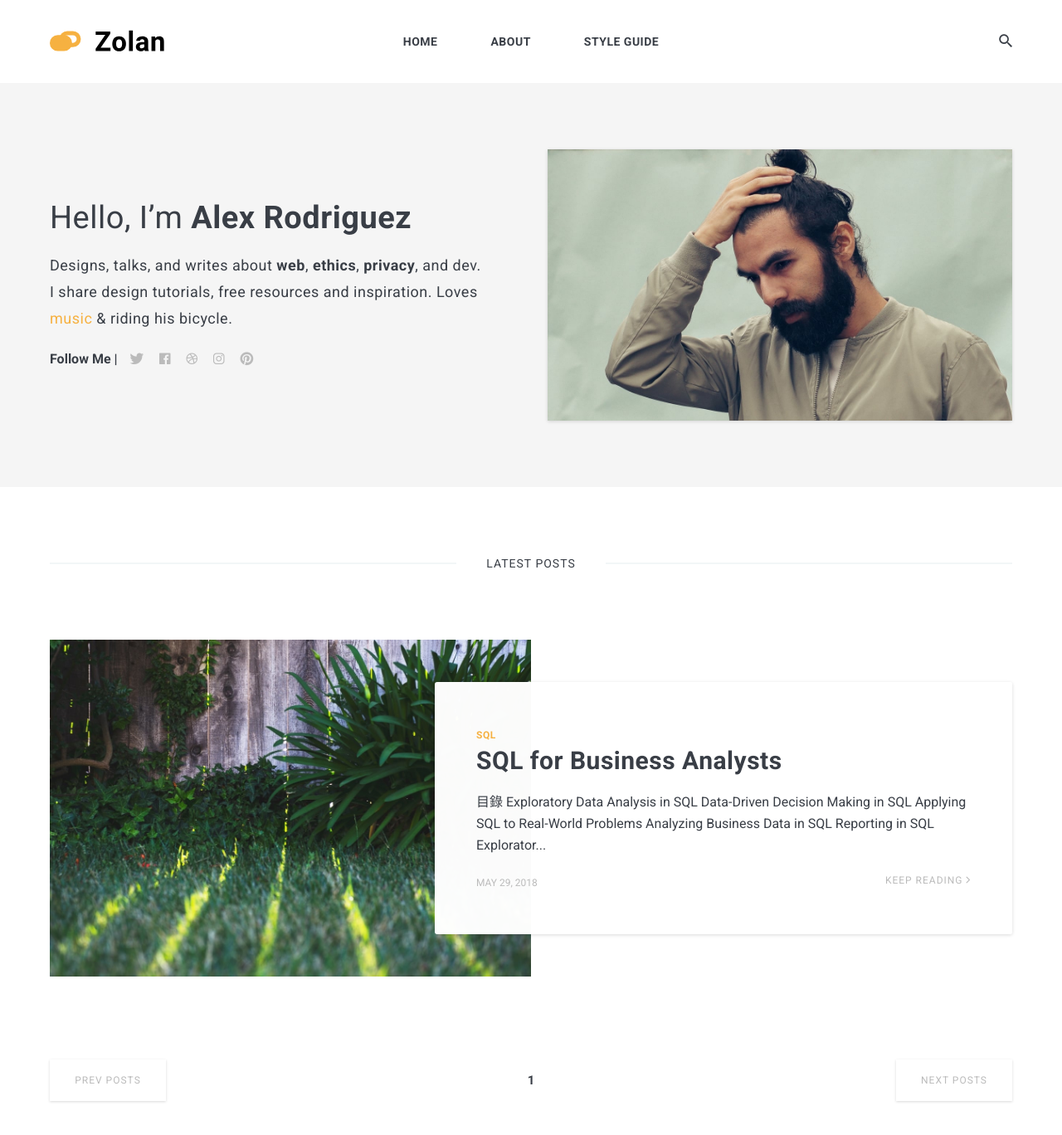
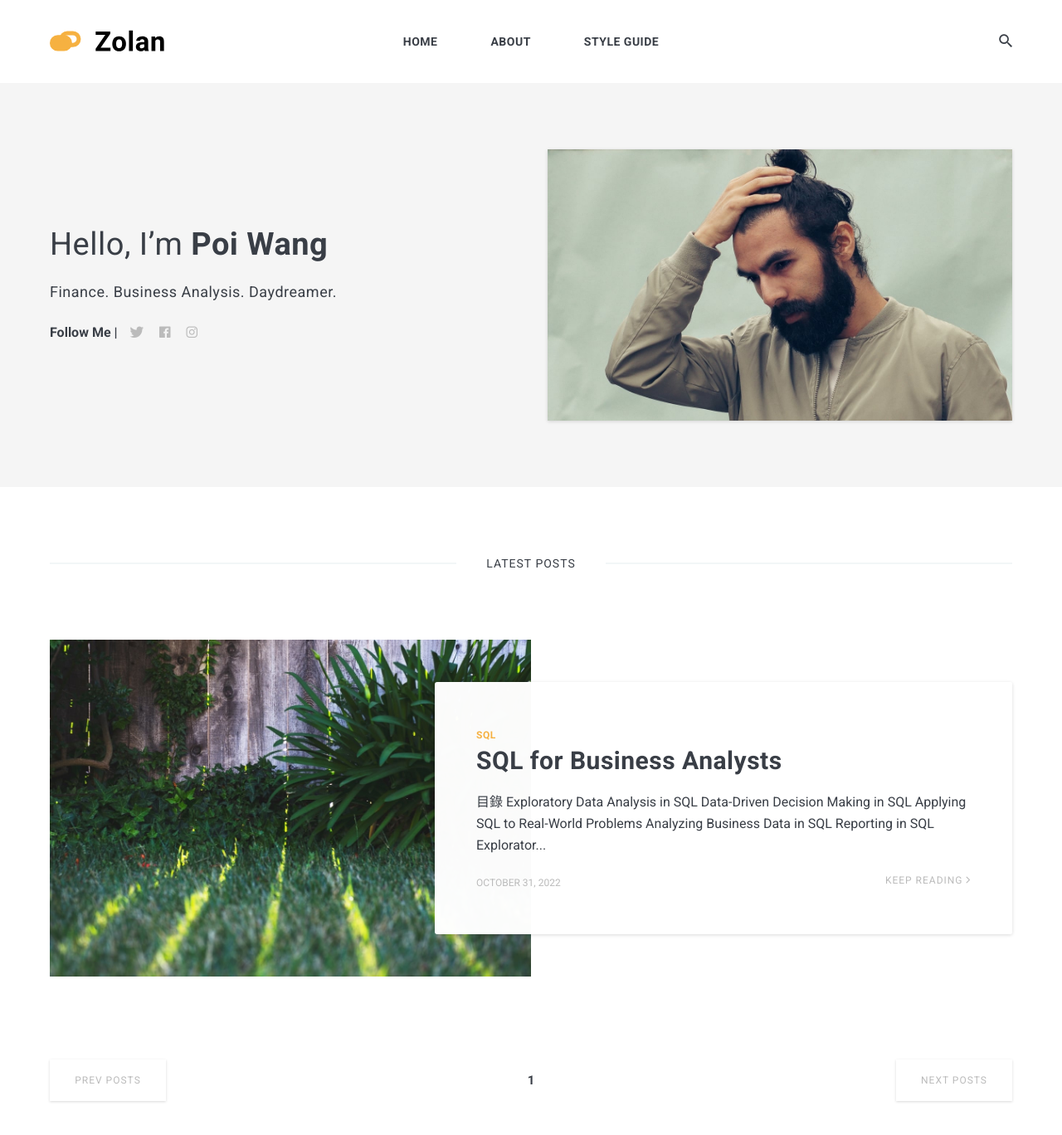
Before and after one commit to poi0905/poi0905.github.io, a Jekyll site: the page built from index.html, in a window 1280 px wide and 1400 px high. Shown: the top 1368 px of the window at 83% size. Built offline with Jekyll 4.4.1, drawn with Linux system fonts in a browser that asks for light colours; nearby versions of some CDN libraries; the list of posts is cut into pages by our own code.

Commit message:
20221031

```diff
--- a/_data/settings.yml
+++ b/_data/settings.yml
@@ -1,26 +1,25 @@
 #-------------------------------
 # General Site Settings
-title: Zolan
+title: Poi's House
 logo: logo.svg # You can add own logo.
-description: Zolan is modern minimal theme for Jekyll
+description: Just some random stuff of my life...
 
 
 #-------------------------------
 # Author Settings
 author:
-  name: Alex Rodriguez
+  name: Poi Wang
   image: 01.jpg
-  say-hello: Hello, I’m <strong>Alex Rodriguez</strong>
-  bio: Designs, talks, and writes about <strong>web</strong>, <strong>ethics</strong>, <strong>privacy</strong>, and dev. I share design tutorials, free resources and inspiration. Loves <a href="#">music</a> & riding his bicycle.
-
+  say-hello: Hello, I’m <strong>Poi Wang</strong>
+  bio: Finance. Business Analysis. Daydreamer.
 
 #-------------------------------
 # Contact links
-twitter: https://twitter.com/ # Add your Twitter handle
-facebook: https://facebook.com/ # Add your Facebook handle
-dribbble: https://dribbble.com/ # Add your Dribbble handle
-instagram: https://instagram.com/ # Add your Instagram handle
-pinterest: https://pinterest.com/ # Add your Pinterest handle
+twitter: https://twitter.com/poi_0905 # Add your Twitter handle
+facebook: https://facebook.com/profile.php?id=100000584444686 # Add your Facebook handle
+# dribbble: https://dribbble.com/ # Add your Dribbble handle
+instagram: https://instagram.com/poi_0905 # Add your Instagram handle
+# pinterest: https://pinterest.com/ # Add your Pinterest handle
 
 
 #-------------------------------
--- a/_posts/2022-10-31-datacamp_SQL.markdown
+++ b/_posts/2022-10-31-datacamp_SQL.markdown
@@ -1,7 +1,7 @@
 ---
 layout: post
 title:  SQL for Business Analysts
-date:   2018-05-29 18:05:55 +0300
+date:   2022-10-31 18:05:55 +0800
 image:  10.jpg
 tags:   SQL
 ---
```
